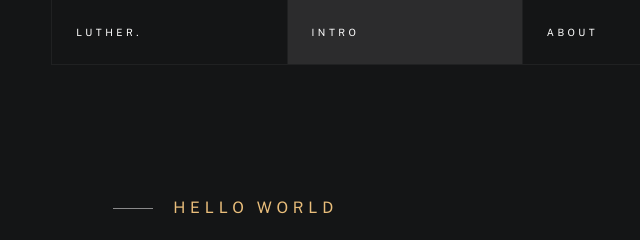
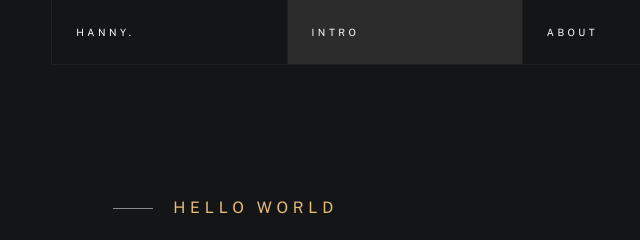
Before and after one commit to HannyOM/Portfolio, a plain HTML site: page index.html in a window 1280 px wide. Shown: the top 240 px of the page, 0-640 px from the left. Drawn offline with nearby package versions, Linux system fonts and the light colour scheme; a web font is replaced by a local one.

Commit message:
first edit

```diff
--- a/css/styles.css
+++ b/css/styles.css
@@ -1,5 +1,5 @@
 /* ===================================================================
- * Luther Main Stylesheet
+ * Hanny Main Stylesheet
  * Template Ver. 1.0.0
  * 02-15-2021
  * ------------------------------------------------------------------
--- a/index.html
+++ b/index.html
@@ -56,14 +56,14 @@
         <header class="s-header">
 
             <div class="header-mobile">
-                <span class="mobile-home-link"><a href="index.html">Luther.</a></span>
+                <span class="mobile-home-link"><a href="index.html">Hanny.</a></span>
                 <a class="mobile-menu-toggle" href="#0"><span>Menu</span></a>
             </div>
 
             <div class="row wide main-nav-wrap">
                 <nav class="column lg-12 main-nav">
                     <ul>
-                        <li><a href="index.html" class="home-link">Luther.</a></li>
+                        <li><a href="index.html" class="home-link">Hanny.</a></li>
                         <li class="current"><a href="#intro" class="smoothscroll">Intro</a></li>
                         <li><a href="#about" class="smoothscroll">About</a></li>
                         <li><a href="#works" class="smoothscroll">Works</a></li>
```
